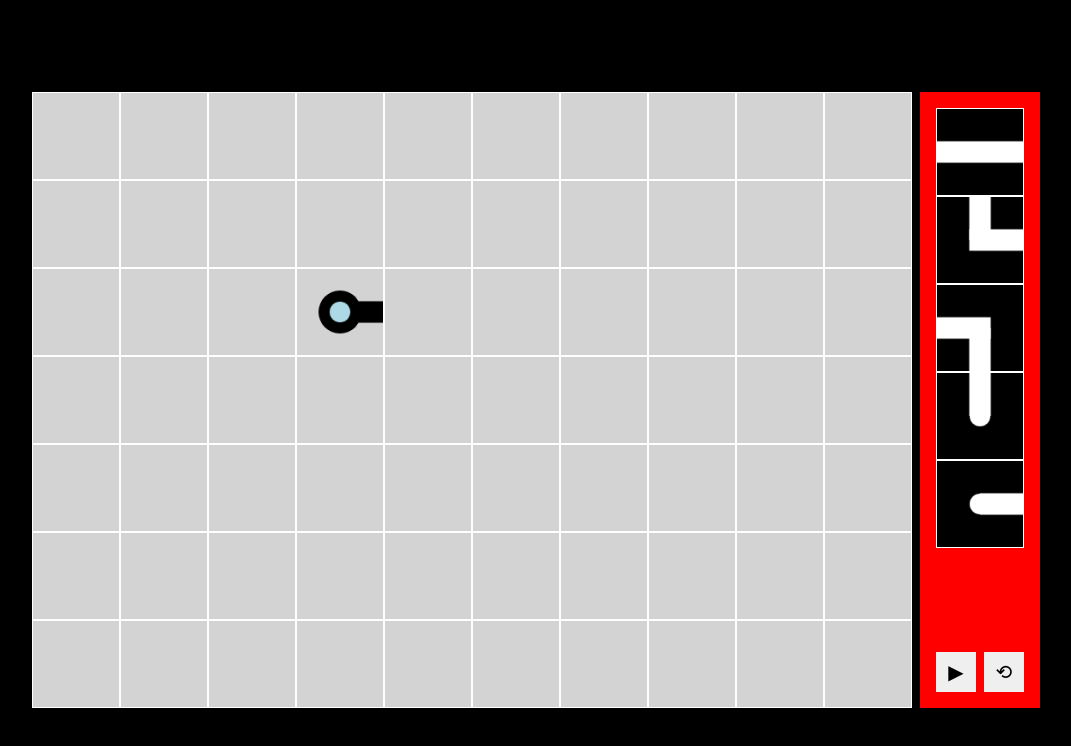
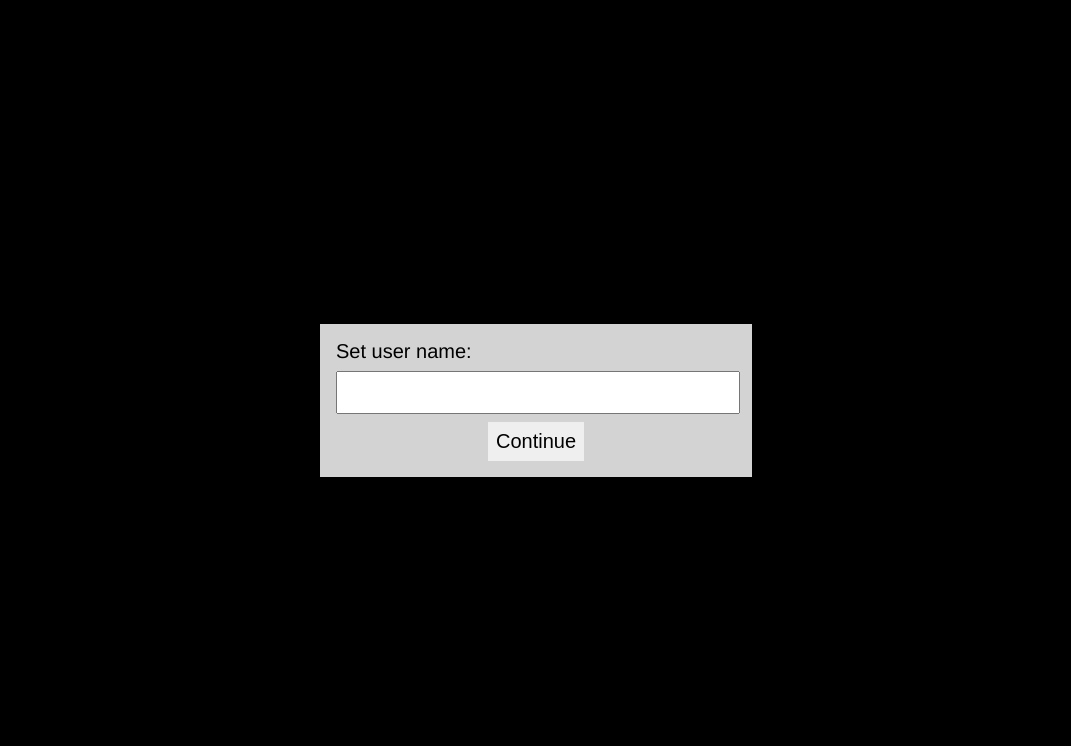
Before and after one commit to arfeo/PipeDream, a plain HTML site: page index.html in a window 1280 px wide. Shown: the whole page, without its empty margins (104-1175 px from the left). Drawn offline with Linux system fonts and the light colour scheme.

Commit message:
+ set username modal

```diff
--- a/app.css
+++ b/app.css
@@ -7,8 +7,11 @@ body {
 	display: flex;
 	justify-content: center;
 	align-items: center;
+	width: 100vw;
 	height: 100vh;
 	background-color: black;
+	font-family: 'Helvetica', 'Arial', 'sans-serif';
+	font-size: 2.5vmin;
 	-webkit-touch-callout: none;
 	-webkit-user-select: none;
 	-khtml-user-select: none;
@@ -18,14 +21,40 @@ body {
 }
 
 button {
+	padding: 1vmin;
+	border: 0;
+	font-size: 2.5vmin;
 	outline: none;
-	border: 0;
 	cursor: pointer;
+}
+
+input {
+	width: calc(100% - 2vmin);
+	padding: 1vmin;
+	outline: none;
+	font-size: 2.5vmin;
 }
 
 #root {
 	display: flex;
 	flex-direction: row;
+}
+
+.modal {
+	width: 50vmin;
+	height: auto;
+	padding: 2vmin;
+	background-color: lightgrey;
+}
+
+.label {
+	margin-bottom: 1vmin;
+}
+
+.submit-block {
+	display: flex;
+	justify-content: center;
+	margin-top: 1vmin;
 }
 
 .board {
@@ -99,8 +128,6 @@ button {
 .reset-game-button {
 	width: 5vmin;
 	max-width: 5vmin;
-	padding: 1vmin;
-	font-size: 2.5vmin;
 }
 
 @media screen and (orientation:portrait) and (max-device-width: 900px) {
--- a/app.js
+++ b/app.js
@@ -1,4 +1,5 @@
 const globals = {
+	userName: getData('username') || '',
 	expectedElements: [],
 	startPoint: {
 		position: {},
@@ -46,11 +47,11 @@ const constants = {
 		},
 		{
 			/*
-			 *			| |
+			 *				| |
 			 *		____| |____
 			 *		____   ____
-			 *			| |
-			 *			| |
+			 *				| |
+			 *				| |
 			 */
 
 			type: 3,
@@ -60,7 +61,7 @@ const constants = {
 		},
 		{
 			/*
-			 *			| |
+			 *				| |
 			 *		____| |____
 			 *		___________
 			 *
@@ -93,75 +94,112 @@ const randomNum = (min = 1, max = 1) => {
 	return Math.floor(min + Math.random() * (max + 1 - min));
 };
 
-const createWorkspace = () => {
+function getData(item) {
+  try {
+    const data = JSON.parse(localStorage.getItem(item));
+    return data;
+  } catch (error) {
+    console.error(error);
+  }
+};
+
+function saveData(item, data) {
+  try {
+    localStorage.setItem(item, JSON.stringify(data));
+    return data;
+  } catch (error) {
+  	console.error(error);
+  }
+};
+
+const setUsernameModal = () => {
 	const appRoot = document.getElementById('root');
-	const appBoard = document.createElement('div');
-	const appToolbox = document.createElement('div');
-	const toolboxNext = document.createElement('div');
-	const toolboxButtons = document.createElement('div');
-	const openValveButton = document.createElement('button');
-	const resetGameButton = document.createElement('button');
+	const userNameModal = document.createElement('div');
+
+	// Reset app root element
+	appRoot.innerHTML = '';
+
+	userNameModal.className = 'modal';
+	userNameModal.innerHTML = (`
+		<div class="label">
+			Set user name:
+		</div>
+		<div>
+			<input id="username-input" type="text" value="" />
+		</div>
+		<div class="submit-block">
+			<button id="username-contimue">Continue</button>
+		</div>
+	`);
+
+	appRoot.appendChild(userNameModal);
+
+	document.getElementById('username-contimue').addEventListener('click', () => {
+		const userName = document.getElementById('username-input').value;
+
+		if (userName !== '') {
+			saveData('username', userName);
+			startNewGame();
+		}
+	});
+};
+
+const createGameWorkspace = () => {
+	const appRoot = document.getElementById('root');
+	const gameBoard = document.createElement('div');
+	const gameToolbox = document.createElement('div');
+	const toolboxExpected = document.createElement('div');
+
+	// Reset app root element
+	appRoot.innerHTML = '';
 
 	// Create the workspace
-	appBoard.className = 'board';
-	appToolbox.className = 'toolbox';
-	toolboxNext.className = 'toolbox__expected';
-	toolboxButtons.className = 'toolbox__buttons';
-	openValveButton.className = 'open-valve-button';
-	resetGameButton.className = 'reset-game-button';
+	gameBoard.className = 'board';
+	gameToolbox.className = 'toolbox';
+	gameToolbox.innerHTML = (`
+		<div class="toolbox__buttons">
+			<button id="open-valve-button" class="open-valve-button">▶</button>
+			<button id="reset-game-button" class="reset-game-button">⟲</button>
+		</div>
+	`);
+	toolboxExpected.className = 'toolbox__expected';
 
-	appRoot.appendChild(appBoard);
-	appRoot.appendChild(appToolbox);
-	appToolbox.appendChild(toolboxNext);
-	appToolbox.appendChild(toolboxButtons);
+	appRoot.appendChild(gameBoard);
+	appRoot.appendChild(gameToolbox);
+	gameToolbox.appendChild(toolboxExpected);
 
 	// Create game board cell containers
 	for (let row = 1; row <= 7; row += 1) {
 		for (let column = 1; column <= 10; column += 1) {
 			const boardCellContainer = document.createElement('div');
-			const boardCell = document.createElement('canvas');
-			const boardCellAnimation = document.createElement('canvas');
 
 			boardCellContainer.className = 'board__cell-container';
+			boardCellContainer.innerHTML = (`
+				<canvas id="cell-${row}-${column}" class="board__cell" width="100" height="100"></canvas>
+				<canvas id="cell-animation-${row}-${column}" class="board__cell-animation" width="100" height="100"></canvas>
+			`);
 
-			boardCell.id = `cell-${row}-${column}`;
-			boardCell.className = 'board__cell';
-			boardCell.width = 100;
-			boardCell.height = 100;
+			gameBoard.appendChild(boardCellContainer);
 
-			boardCellAnimation.id = `cell-animation-${row}-${column}`;
-			boardCellAnimation.className = 'board__cell-animation';
-			boardCellAnimation.width = 100;
-			boardCellAnimation.height = 100;
-
-			appBoard.appendChild(boardCellContainer);
-			boardCellContainer.appendChild(boardCell);
-			boardCellContainer.appendChild(boardCellAnimation);
-
-			boardCellAnimation.addEventListener('click', () => onBoardCellClick(row, column));
+			document.getElementById(`cell-animation-${row}-${column}`)
+				.addEventListener('click', () => onBoardCellClick(row, column));
 		}
 	}
 
 	// Create expected elements view
 	for (let i = 0; i < 5; i += 1) {
-		const toolboxNextElement = document.createElement('canvas');
+		const toolboxExpectedElement = document.createElement('canvas');
 
-		toolboxNextElement.id = `element-${i}`;
-		toolboxNextElement.className = 'toolbox__expected-element';
-		toolboxNextElement.width = 100;
-		toolboxNextElement.height = 100;
+		toolboxExpectedElement.id = `element-${i}`;
+		toolboxExpectedElement.className = 'toolbox__expected-element';
+		toolboxExpectedElement.width = 100;
+		toolboxExpectedElement.height = 100;
 
-		toolboxNext.appendChild(toolboxNextElement);
+		toolboxExpected.appendChild(toolboxExpectedElement);
 	}
 
-	// Create open valve button
-	openValveButton.innerHTML = '▶';
-	toolboxButtons.appendChild(openValveButton);
-	openValveButton.addEventListener('click', onOpenValve);
-
-	resetGameButton.innerHTML = '⟲';
-	toolboxButtons.appendChild(resetGameButton);
-	resetGameButton.addEventListener('click', onResetGame);
+	document.getElementById('open-valve-button').addEventListener('click', onOpenValve);
+	document.getElementById('reset-game-button').addEventListener('click', onResetGame);
 };
 
 const clearGameState = () => {
@@ -605,8 +643,8 @@ const onOpenValve = () => {
 };
 
 const onResetGame = () => {
-	if (globals.elementsMap.length > 1) {
-		if (!confirm('Are you sure you want to reset the game?')) {
+	if (globals.elementsMap.length > 1 && !globals.isGameOver) {
+		if (!confirm('Are you sure you want start a new game?')) {
 			return;
 		}
 	}
@@ -615,10 +653,14 @@ const onResetGame = () => {
 };
 
 const startNewGame = () => {
-	createWorkspace();
+	createGameWorkspace();
 	setNewGameState();
 };
 
 window.onload = () => {
-	startNewGame();
+	if (globals.userName === '') {
+		setUsernameModal();
+	} else {
+		startNewGame();
+	}
 }
```
